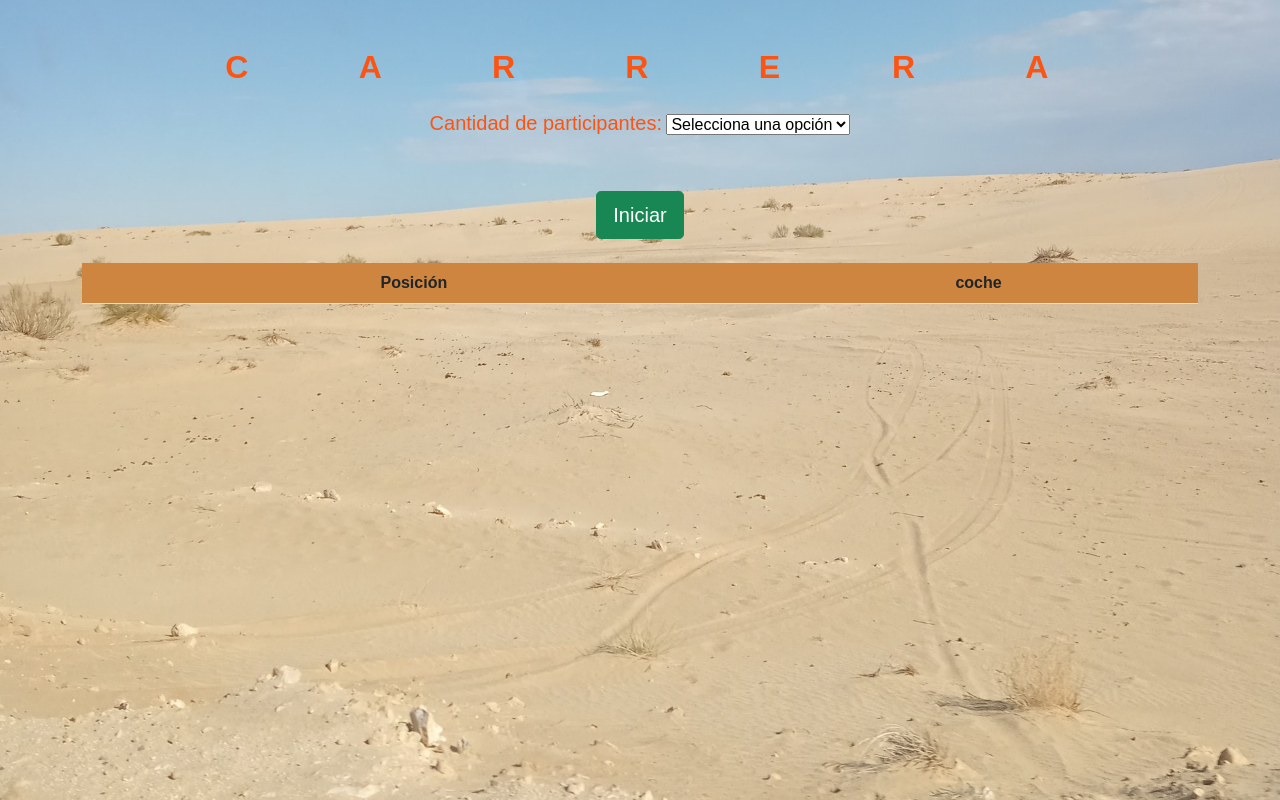
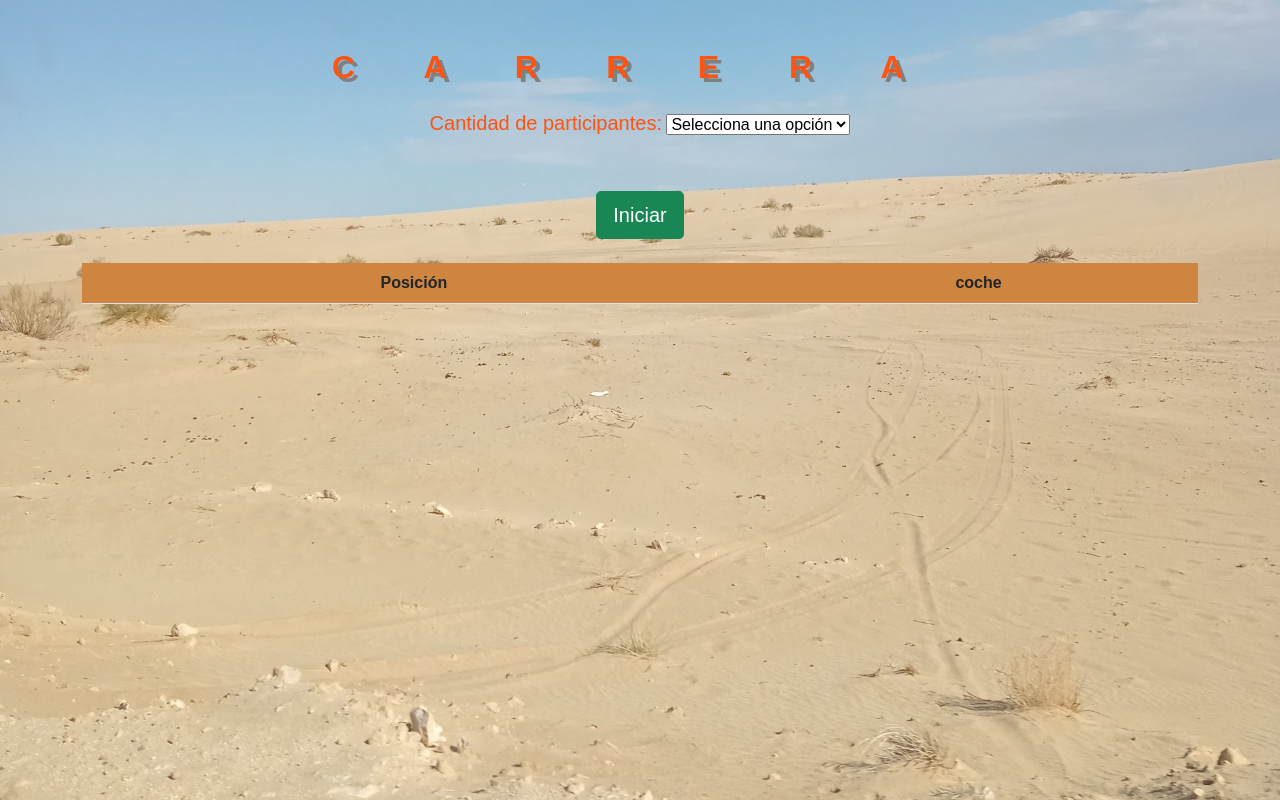
Before and after one commit to montsea999/carrera-de-coches, a plain HTML site: page index.html in a window 1280 px wide. Drawn offline with nearby package versions, Linux system fonts and the light colour scheme.

Commit message:
committing all the changes

```diff
--- a/index.html
+++ b/index.html
@@ -81,15 +81,15 @@
 
 	</script>
 
-	<div class="container-fluid mt-5"><div class="row">
-		<div class="col-2"></div><div class="col">
+	<div class="container-fluid mt-5"><div class="row" style="text-shadow: 4px 4px grey;">
+		<div class="col-3"></div><div class="col">
 		<h1><b>C</b></div><div class="col">
 		<h1><b>A</b></div><div class="col">
 		<h1><b>R</b></div><div class="col">
 		<h1><b>R</b></div><div class="col">
 		<h1><b>E</b></div><div class="col">
 		<h1><b>R</b></div><div class="col">
-		<h1><b>A</b></div><div class="col"></div>
+		<h1><b>A</b></div><div class="col-3"></div>
 		</h1></div></div>
 		<!-- Desplegable para que el usuario elija el número de coches que participarán -->
 		<div class="container-fluid mt-3 text-center">
```
